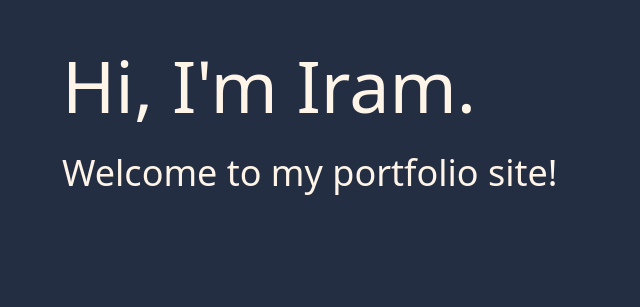
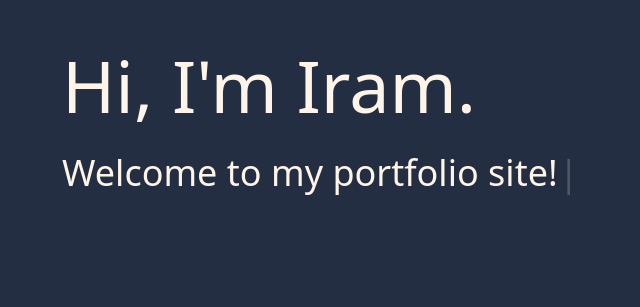
Before and after one commit to ili23/ili23.github.io, a Gatsby site: page / in a window 1280 px wide. Shown: the part 247-554 px from the top of the page, 50-690 px from the left. Built offline with nearby package versions, Linux system fonts and the light colour scheme; Gatsby itself is replaced by a stand-in of ours.

Commit message:
Added some dynamics

```diff
--- a/package.json
+++ b/package.json
@@ -30,6 +30,7 @@
     "react-icons": "^4.12.0",
     "react-scroll": "^1.9.0",
     "react-type-animation": "^3.2.0",
-    "tailwindcss": "^3.3.5"
+    "tailwindcss": "^3.3.5",
+    "typewriter-effect": "^2.21.0"
   }
 }
--- a/src/pages/index.js
+++ b/src/pages/index.js
@@ -8,6 +8,7 @@ import CULogo from "../images/cuseal.png";
 import UPLogo from "../images/uplogo.png";
 import CDSLogo from "../images/cds_logo.png";
 import { FaLinkedin, FaGithub } from "react-icons/fa"; // Import LinkedIn and GitHub icons
+import Typewriter from "typewriter-effect";
 const Home = () => {
   const [showSecondTyped, setShowSecondTyped] = useState(false);
   useEffect(() => {
@@ -23,7 +24,15 @@ const Home = () => {
       <div className="grid grid-cols-6  h-screen ">
         <div className="flex col-start-1 col-end-5 flex-col justify-center">
           <h1 className="text-7xl pb-8">Hi, I'm Iram.</h1>
-          <h2 className="text-4xl pb-16">Welcome to my portfolio site!</h2>
+          <h2 className="text-4xl pb-16">
+            <Typewriter
+              options={{
+                strings: ["Welcome to my portfolio site!"],
+                autoStart: true,
+                loop: true,
+              }}
+            />
+          </h2>
         </div>
         {showSecondTyped && (
           <div className="col-start-5 col-end-7 flex items-center justify-end">
```
Also changed, not shown: 1 other file.
